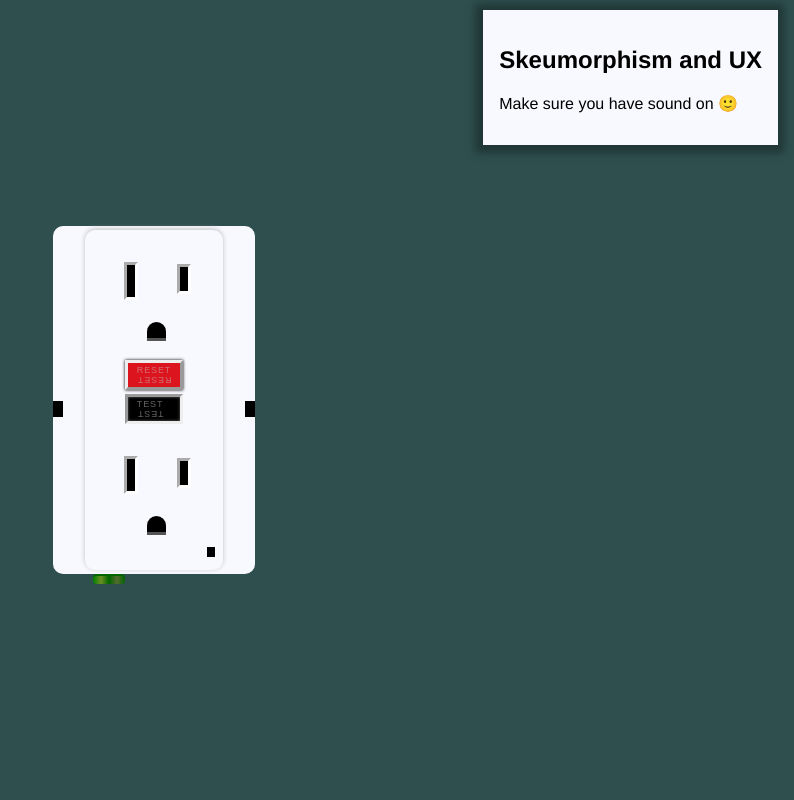
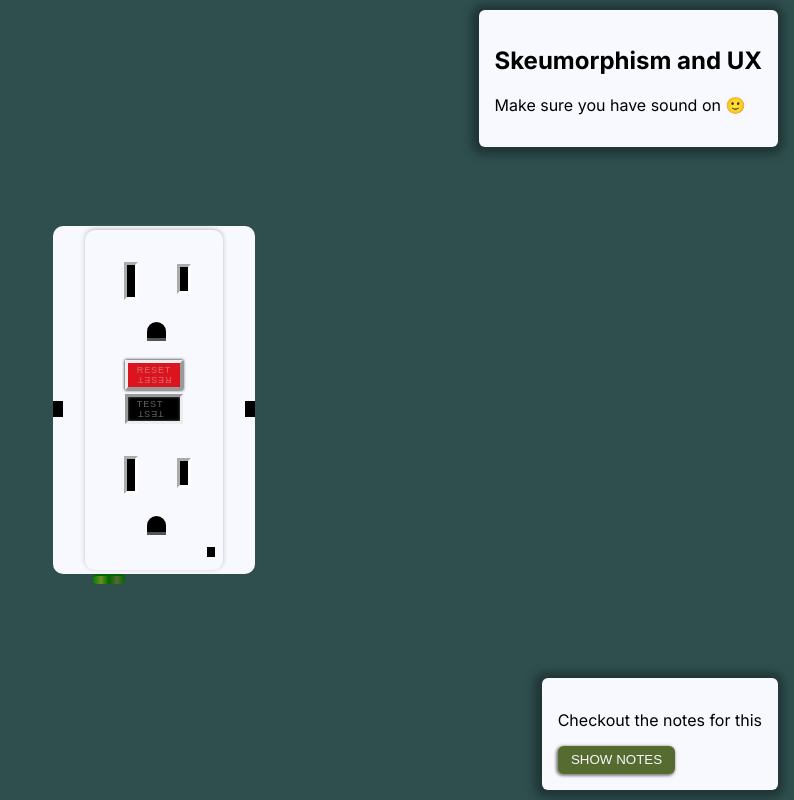
Before and after one commit to neobats/skeumorphism-studies, a React (Create React App) app: page / in a window 1280 px wide. Shown: the whole page, without its empty margins (486-1280 px from the left). Built offline with nearby package versions, Linux system fonts and the light colour scheme.

Commit message:
initial commit

```diff
--- a/package.json
+++ b/package.json
@@ -1,5 +1,5 @@
 {
-  "name": "gfci",
+  "name": "gfc",
   "version": "1.0.0",
   "description": "",
   "keywords": [],
@@ -7,6 +7,7 @@
   "dependencies": {
     "react": "17.0.2",
     "react-dom": "17.0.2",
+    "react-markdown": "8.0.1",
     "react-scripts": "4.0.3"
   },
   "devDependencies": {
--- a/src/App.tsx
+++ b/src/App.tsx
@@ -1,8 +1,10 @@
 import React, { useEffect, useState } from "react"
 import "./styles.css"
+import gfci from "./notes/GFCI.md"
 import playingReset from "./assets/audio-that-i-literally-recorded-on-my-mac/resetClick.wav"
 import playingTest from "./assets/audio-that-i-literally-recorded-on-my-mac/testClick.wav"
 import { Buttons, Receptacle } from "./components"
+import { Page } from "./pages/Page"
 
 // finite state machines for stateful aspects
 type LightSquareStates = "off" | "ok" | "err"
@@ -18,6 +20,7 @@ export default function App() {
   const [audioClickState, setAudioClickState] = useState<AudioClickStates>(
     "off"
   )
+  const [notes, setShowNotes] = useState(false)
 
   // HANDLERS
   const handleLightSquareColorChange = (element: HTMLElement) => (
@@ -49,6 +52,13 @@ export default function App() {
     } else {
       setAudioClickState("off")
     }
+  }
+
+  const showNotes = () => {
+    setShowNotes(true)
+  }
+  const hideNotes = () => {
+    setShowNotes(false)
   }
 
   // Effectful stuff
@@ -116,8 +126,11 @@ export default function App() {
 
   return (
     <div className="App">
+      {!notes && (
+        <>
           <div className="outer">
             <hr />
+
             <main className="fl-col bg">
               <Receptacle />
               <Buttons testHandler={handleTest} resetHandler={handleReset} />
@@ -133,6 +146,15 @@ export default function App() {
               </span>
             </p>
           </article>
+          <article className="instructions bottom">
+            <p> Checkout the notes for this </p>
+            <button onClick={showNotes} className="btn">
+              Show Notes
+            </button>
+          </article>
+        </>
+      )}
+      {notes && <Page source={gfci} closePage={hideNotes} />}
       <audio
         src={playingReset}
         preload="auto"
--- /dev/null
+++ b/src/components/MarkdownPage.tsx
@@ -0,0 +1,33 @@
+import React, { useEffect, useState } from "react"
+import ReactMarkdown from "react-markdown"
+
+export const MarkdownPage: React.FC<{ markdownSource: string }> = ({
+  markdownSource
+}) => {
+  const [error, setError] = useState("")
+  const [markdown, setMarkdown] = useState("")
+
+  useEffect(() => {
+    const fetcher = async () => {
+      try {
+        const response = await fetch(markdownSource)
+        const text = await response.text()
+        console.log(text)
+        setMarkdown(text)
+      } catch (e) {
+        setError(`${e}`)
+      }
+    }
+    fetcher()
+  }, [markdownSource])
+  return error ? (
+    <div className="error-message">
+      <p>
+        We encountered an error loading {markdownSource}. Here's more info:{" "}
+        {error}{" "}
+      </p>
+    </div>
+  ) : (
+    <ReactMarkdown children={markdown} />
+  )
+}
--- a/src/components/index.ts
+++ b/src/components/index.ts
@@ -1,2 +1,3 @@
 export * from "./Buttons"
+export * from "./MarkdownPage"
 export * from "./Receptacle"
--- /dev/null
+++ b/src/notes/GFCI.md
@@ -0,0 +1,10 @@
+# GFCI—A study in Feedback
+
+_This_ is my first time using
+
+- React
+- Markdown
+
+And rendering it in a component directly!
+
+**WHOAAA**
--- /dev/null
+++ b/src/pages/Page.tsx
@@ -0,0 +1,19 @@
+import React from "react"
+import "./pages.css"
+import { MarkdownPage } from "../components"
+
+type Props = {
+  source: string
+  closePage: () => void
+}
+
+export const Page: React.FC<Props> = ({ source, closePage }) => {
+  return (
+    <article className="page">
+      <button onClick={closePage} className="btn">
+        Close
+      </button>
+      <MarkdownPage markdownSource={source} />
+    </article>
+  )
+}
--- /dev/null
+++ b/src/pages/pages.css
@@ -0,0 +1,18 @@
+.page {
+  font-size: 18px;
+  font-family: "Inter", Helvetica, Arial, sans-serif;
+  background: ghostwhite;
+  padding: 2em;
+  border-radius: 6px;
+  max-width: min(65ch, 100%);
+}
+
+.page h1 {
+  font-size: 3rem;
+}
+
+@media all and (max-width: 600px) {
+  .page {
+    font-size: 16px;
+  }
+}
--- a/src/styles.css
+++ b/src/styles.css
@@ -1,3 +1,4 @@
+@import url("https://fonts.googleapis.com/css2?family=Inter:wght@400;700&display=swap");
 .receptacle {
   display: grid;
   grid-template-columns: 1fr 1fr;
@@ -61,6 +62,7 @@ button {
   background: none;
   padding: 0;
   margin: 0;
+  cursor: pointer;
 }
 
 #buttons {
@@ -72,7 +74,6 @@ button {
   padding: 0.25em 1em;
   font-size: 9px;
   letter-spacing: 0.1em;
-  cursor: pointer;
 }
 .test {
   background: black;
@@ -169,6 +170,31 @@ main {
 .upside-down {
   transform: rotate(180deg);
 }
+.btn {
+  color: ghostwhite;
+  padding: 0.5em 1em;
+  border-radius: 6px;
+  background: darkolivegreen;
+  box-shadow: -1px 1px 3px 1px gray;
+}
+.btn:hover {
+  transition: 0.2s;
+  background: rgb(46, 145, 46);
+}
+@keyframes pressButton {
+  0% {
+    box-shadow: -1px 1px 3px 1px gray;
+  }
+  50% {
+    box-shadow: 0px 0px 0px 0px rgb(46, 145, 46);
+  }
+  100% {
+    box-shadow: 1px -1px 6px 2px darkgreen inset;
+  }
+}
+.btn:active {
+  animation: pressButton 0.1s linear forwards;
+}
 /* instructions */
 .instructions {
   position: fixed;
@@ -177,9 +203,15 @@ main {
   margin-top: 10px;
   margin-right: 16px;
   padding: 1em;
-  font-family: Helvetica, Arial, sans-serif;
+  font-family: "Inter", Helvetica, Arial, sans-serif;
   background: ghostwhite;
   box-shadow: -1px 1px 8px 7px #203636;
+  border-radius: 6px;
+}
+.bottom {
+  top: unset;
+  bottom: 0%;
+  margin-bottom: 10px;
 }
 
 @media screen and (max-width: 900px) {
@@ -194,7 +226,7 @@ main {
 }
 @media screen and (max-width: 450px) {
   .instructions {
-    position: absolute;
+    position: initial;
     top: unset;
     right: unset;
     left: unset;
@@ -204,11 +236,12 @@ main {
   }
 }
 
-@media screen and (max-height: 676px) {
+@media screen and (max-height: 690px) {
   .App {
     display: flex;
     flex-direction: column-reverse;
     justify-content: center;
+    width: min-content;
   }
   .instructions {
     position: initial;
--- /dev/null
+++ b/src/types/md.d.ts
@@ -0,0 +1 @@
+declare module "*.md"
--- a/tsconfig.json
+++ b/tsconfig.json
@@ -1,7 +1,7 @@
 {
     "include": [
         "./src/**/*",
-        "types/audio.d.ts"
+        "types/*.d.ts"
     ],
     "compilerOptions": {
         "strict": true,
```
Lines whose indentation alone changed are shown as unchanged.
